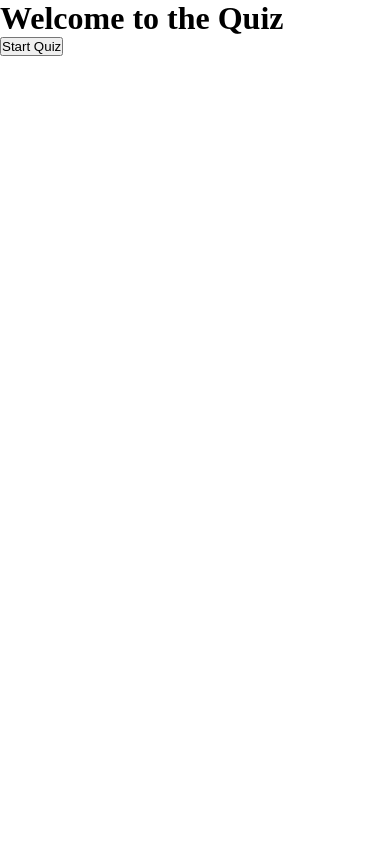
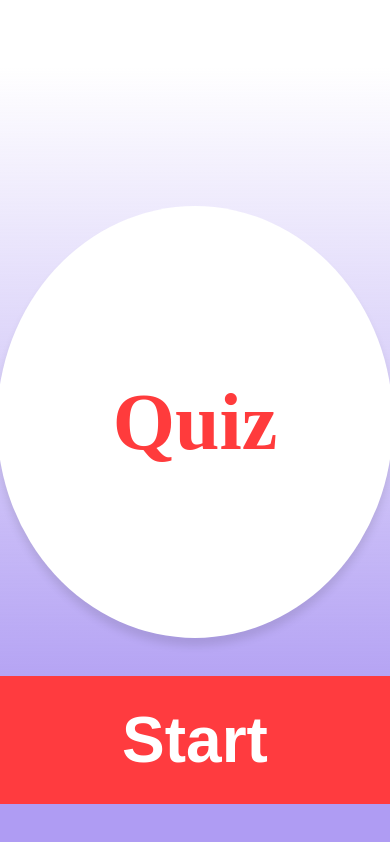
Before and after one commit to TheDarkStrix/quiz-app, a Next.js app: page / in a window 390 px wide. Built offline with nearby package versions, Linux system fonts and the light colour scheme.

Commit message:
add initial quiz styles

```diff
--- /dev/null
+++ b/components/button/button.js
@@ -0,0 +1,25 @@
+import PropTypes from "prop-types";
+
+const Button = ({ text, onClick, className, Icon }) => {
+  return (
+    <button onClick={onClick} className={className}>
+      {text}
+      {Icon && <span className="icon-right">{<Icon />}</span>}
+    </button>
+  );
+};
+
+Button.propTypes = {
+  text: PropTypes.string.isRequired,
+  onClick: PropTypes.func,
+  className: PropTypes.string,
+  Icon: PropTypes.elementType,
+};
+
+Button.defaultProps = {
+  onClick: () => {},
+  className: "",
+  Icon: null,
+};
+
+export default Button;
--- a/package.json
+++ b/package.json
@@ -12,6 +12,7 @@
     "@supabase/supabase-js": "^2.38.4",
     "axios": "^1.6.2",
     "next": "14.0.3",
+    "prop-types": "^15.8.1",
     "react": "^18",
     "react-dom": "^18",
     "zustand": "^4.4.6"
--- a/pages/_document.js
+++ b/pages/_document.js
@@ -1,13 +1,15 @@
-import { Html, Head, Main, NextScript } from 'next/document'
+import { Html, Head, Main, NextScript } from "next/document";
 
 export default function Document() {
   return (
     <Html lang="en">
-      <Head />
+      <Head>
+        <meta name="viewport" content="width=device-width, initial-scale=1.0" />
+      </Head>
       <body>
         <Main />
         <NextScript />
       </body>
     </Html>
-  )
+  );
 }
--- a/pages/index.js
+++ b/pages/index.js
@@ -2,6 +2,9 @@ import useStore from "@/store/store";
 import axios from "axios";
 import Link from "next/link";
 import { useRouter } from "next/router";
+
+import style from "@/styles/page-styles/home-page.module.css";
+import Button from "@/components/button/button";
 
 export default function Home() {
   const router = useRouter();
@@ -28,9 +31,20 @@ export default function Home() {
   };
 
   return (
-    <div>
-      <h1>Welcome to the Quiz</h1>
-      <button onClick={handleStartQuiz}>Start Quiz</button>
+    <div className={style.container}>
+      <div className={style.logo}></div>
+      <div className={style.quizBannerContainer}>
+        <div className={style.quizBanner}>Quiz</div>
+        <div className={style.buttonContainer}>
+          <Button
+            className={style.startButton}
+            text="Start"
+            onClick={handleStartQuiz}
+          >
+            Start
+          </Button>
+        </div>
+      </div>
     </div>
   );
 }
--- /dev/null
+++ b/styles/page-styles/home-page.module.css
@@ -0,0 +1,53 @@
+.container {
+    background: linear-gradient(180deg, rgba(175, 156, 243, 0) 7.92%, #AF9CF3 86.48%);
+background-blend-mode: multiply;
+height: 100vh;
+}
+
+.quizBannerContainer{
+   display: flex;
+   justify-content:center ;
+   align-items: center;
+   flex-direction: column;
+   height: 100%;
+}
+
+.quizBanner{
+    box-shadow: 0px 8px 8px 0px #0000001A;
+    border-radius: 50%;
+    height: 432px;
+    width: 396px;
+    min-width: 396px;
+    min-height: 432px;
+    font-size: 80px;
+    font-weight: 800;
+    color: #FF3B3C;
+    display: flex;
+    justify-content: center;
+    align-items: center;
+    background-color: white;
+    position: absolute;
+    top: 50%;
+    left: 50%;
+    transform: translate(-50%,-50%);
+}
+
+.buttonContainer{
+    margin-top: auto;
+}
+
+.startButton {
+    height: 128px;
+    border-radius: 80px;
+    background-color: #FF3B3F;
+    color: white;
+    font-weight: 900;
+    font-size: 4rem;
+   margin: 40px 0;
+    border: 0;
+    min-width: 630px;
+}
+
+.startButton:hover {
+    cursor: pointer;
+}
--- /dev/null
+++ b/styles/page-styles/quiz-page.module.css
@@ -0,0 +1,84 @@
+.container{
+    display: flex;
+    flex-direction: column;
+    height: 100vh;
+    background-color: #AF9CF3;
+}
+
+.mainWrapper{
+    flex-grow: 1;
+    overflow-y: auto;
+    padding: 80px 10px 10px 10px;
+    background-color: white;
+    border-top-left-radius: 60px;
+    border-top-right-radius: 60px;
+}
+
+.button {
+    height: 128px;
+    border-radius: 80px;
+    background-color: #FF3B3F;
+    color: white;
+    font-weight: 900;
+    font-size: 4rem;
+    margin: 40px 0;
+    border: 0;
+    min-width: 630px;
+}
+
+.button:hover {
+    cursor: pointer;
+}
+
+.progressContainer{
+    height: 125px;
+    position: relative;
+
+}
+
+.progressWrapper{
+    position: absolute;
+    bottom: -60px;
+    display: flex;
+    justify-content: center;
+    width: 100%;
+}
+
+.question {
+    font-size: 1.5rem;
+    font-weight: 900;
+}
+
+.footer{
+    background-color: white;
+}
+
+@media (max-width: 768px) {
+    .button {
+        height: 128px;
+        border-radius: 80px;
+        background-color: #FF3B3F;
+        color: white;
+        font-weight: 900;
+        font-size: 2rem;
+        margin: 40px 0;
+        border: 0;
+        min-width: 630px;
+    }
+}
+
+@media (max-width: 1200px) {
+    .button {
+        height: 80px;
+        border-radius: 40px;
+        background-color: #FF3B3F;
+        color: white;
+        font-weight: 900;
+        font-size: 2rem;
+        margin: 40px 0;
+        border: 0;
+        width: 100%;
+        max-width: 630px;
+        min-width: 0px;
+    }
+}
```
Also changed, not shown: components/round-dial-progress/round-dial-progress.js (added, +54 -0 lines), components/round-dial-progress/round-dial-progress.module.css (added, +26 -0 lines), pages/quiz.js (+49 -3 lines), public/background.svg (added), 1 other file (tests, documents, lock files or other folders).
